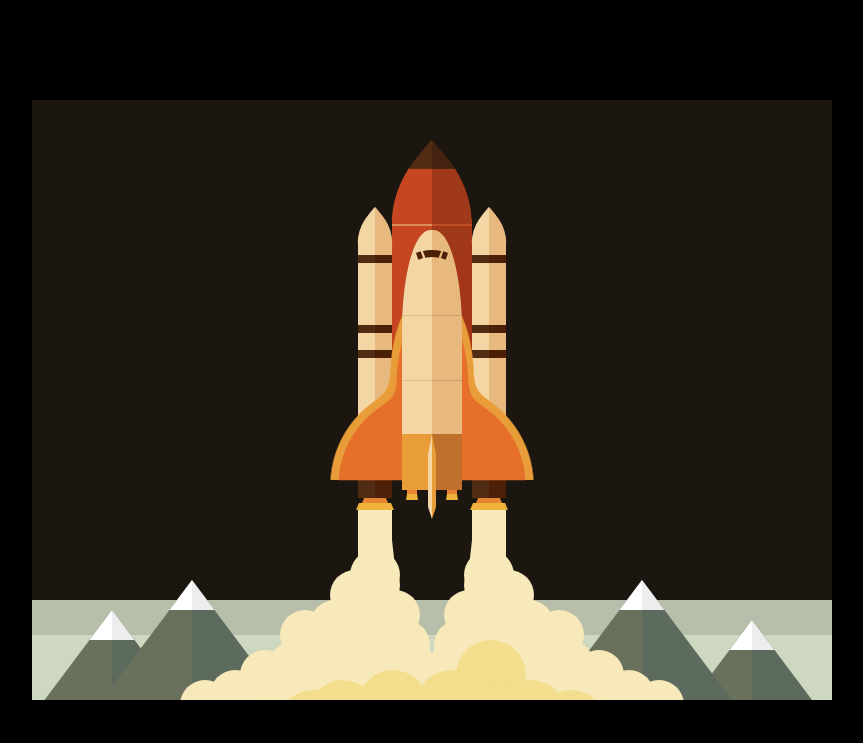
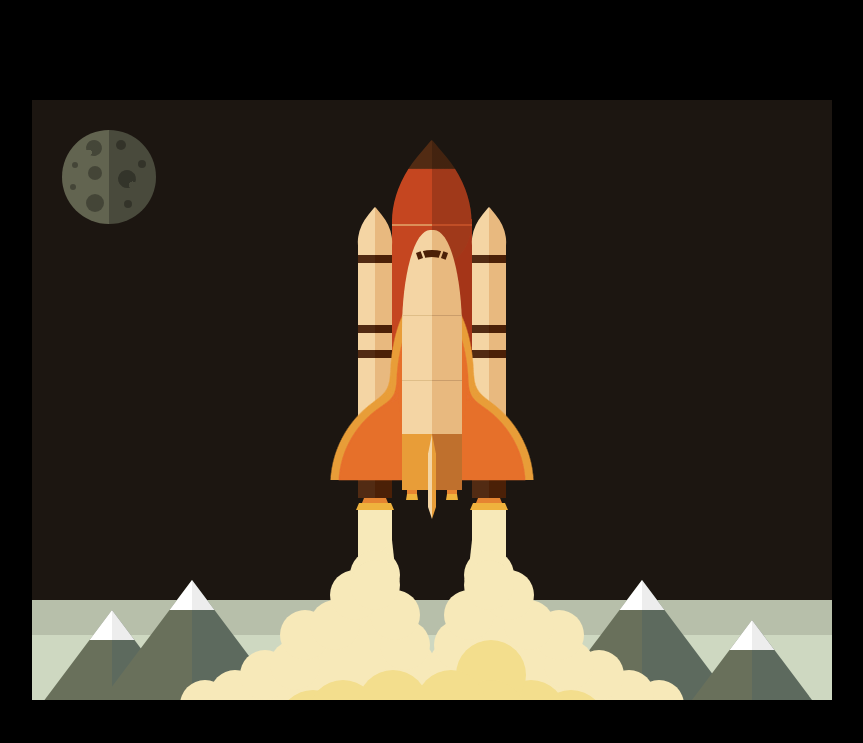
Before and after one commit to jimmaaay/CSS-Space-Scene, a website: page src/index.html in a window 1280 px wide. Shown: the whole page, without its empty margins (208-1071 px from the left). Drawn offline with nearby package versions, Linux system fonts and the light colour scheme; files that its build step writes are made by us from their sources.

Commit message:
Working on adding planets

```diff
--- a/src/index.html
+++ b/src/index.html
@@ -80,7 +80,21 @@
 
     </div>
 
-    <section class="planet">
+    <section class="space">
+      <div class="planet planet--1">
+        <span class="planet__crater planet__crater--1 planet__crater--not-round"></span>
+        <span class="planet__crater planet__crater--2"></span>
+        <span class="planet__crater planet__crater--3"></span>
+        <span class="planet__crater planet__crater--4"></span>
+        <span class="planet__crater planet__crater--5"></span>
+        <span class="planet__crater planet__crater--6"></span>
+        <span class="planet__crater planet__crater--7"></span>
+        <span class="planet__crater planet__crater--8 planet__crater--not-round"></span>
+        <span class="planet__crater planet__crater--9"></span>
+      </div>
+    </section>
+
+    <section class="earth">
       <div class="mountain mountain--1"></div>
       <div class="mountain mountain--2"></div>
       <div class="mountain mountain--3"></div>
--- a/src/styles/_big-rocket-ting.scss
+++ b/src/styles/_big-rocket-ting.scss
@@ -7,7 +7,7 @@
   border-top-left-radius: 7em 9em;
   border-top-right-radius: 7em 9em;
   margin-top: 5em;
-  z-index: 2;
+  z-index: 3;
 
   &::before,
   &::after {
--- /dev/null
+++ b/src/styles/_earth.scss
@@ -0,0 +1,9 @@
+.earth {
+  height: 10em;
+  position: absolute;
+  bottom: 0;
+  left: 0;
+  right: 0;
+  z-index: 1;
+  background: linear-gradient(to bottom, #b7bfaa 3.5em, #ced8c1 3.5em);
+}
--- a/src/styles/_mountain.scss
+++ b/src/styles/_mountain.scss
@@ -4,6 +4,7 @@
   height: 12em;
   background: linear-gradient(to right, #69705b 50%, #5d6a5e 50%);
   clip-path: polygon(50% 0%, 0% 100%, 100% 100%);
+  z-index: 1;
 
   &::before {
     content: '';
--- a/src/styles/_planet.scss
+++ b/src/styles/_planet.scss
@@ -1,9 +1,92 @@
 .planet {
-  height: 10em;
+  background: red;
+  border-radius: 50%;
   position: absolute;
-  bottom: 0;
-  left: 0;
-  right: 0;
-  z-index: 1;
-  background: linear-gradient(to bottom, #b7bfaa 3.5em, #ced8c1 3.5em);
+
+  &__crater {
+    position: absolute;
+    border-radius: 50%;
+    background: rgba(0,0,0,0.3);
+    width: var(--dimensions);
+    height: var(--dimensions);
+
+    &--not-round {
+      background: radial-gradient(
+        circle at 90% 30%,
+        rgba(0,0,0,0) calc(var(--dimensions) / 5),
+        rgba(0,0,0,0.3) calc(var(--dimensions) / 5)
+      );
+    }
+
+  }
+
+  &--1 {
+    width: 9.4em;
+    height: 9.4em;
+    top: 3em;
+    left: 3em;
+    background: linear-gradient(to right, #626450 50%, #494a3c 50%);
+
+    .planet__crater {
+
+      &--1 {
+        --dimensions: 1.6em;
+        top: 1em;
+        left: 2.4em;
+        transform: rotate(165deg);
+      }
+
+      &--2 {
+        --dimensions: 1.4em;
+        top: 3.6em;
+        left: 2.6em;
+      }
+
+      &--3 {
+        --dimensions: 1.8em;
+        top: 6.4em;
+        left: 2.4em;
+      }
+
+      &--4 {
+        --dimensions: 0.6em;
+        top: 3.2em;
+        left: 1em;
+      }
+
+      &--5 {
+        --dimensions: 0.6em;
+        top: 5.4em;
+        left: 0.8em;
+      }
+
+      &--6 {
+        --dimensions: 1em;
+        top: 1em;
+        right: 3em;
+      }
+
+      &--7 {
+        --dimensions: 0.8em;
+        top: 3em;
+        right: 1em;
+      }
+
+      &--8 {
+        --dimensions: 1.8em;
+        top: 4em;
+        right: 2em;
+        transform: rotate(75deg);
+      }
+
+      &--9 {
+        --dimensions: 0.8em;
+        top: 7em;
+        right: 2.4em;
+      }
+
+    }
+
+  }
+
 }
--- /dev/null
+++ b/src/styles/_space.scss
@@ -0,0 +1,7 @@
+.space {
+  position: absolute;
+  top: 0;
+  right: 0;
+  bottom: 0;
+  left: 0;
+}
--- a/src/styles/main.scss
+++ b/src/styles/main.scss
@@ -4,3 +4,5 @@
 @import "side-booster";
 @import "planet";
 @import "mountain";
+@import "earth";
+@import "space";
```
